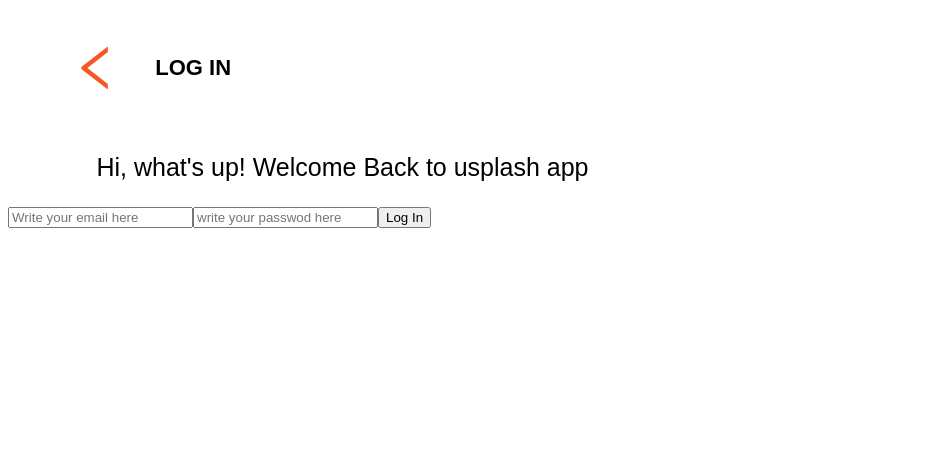
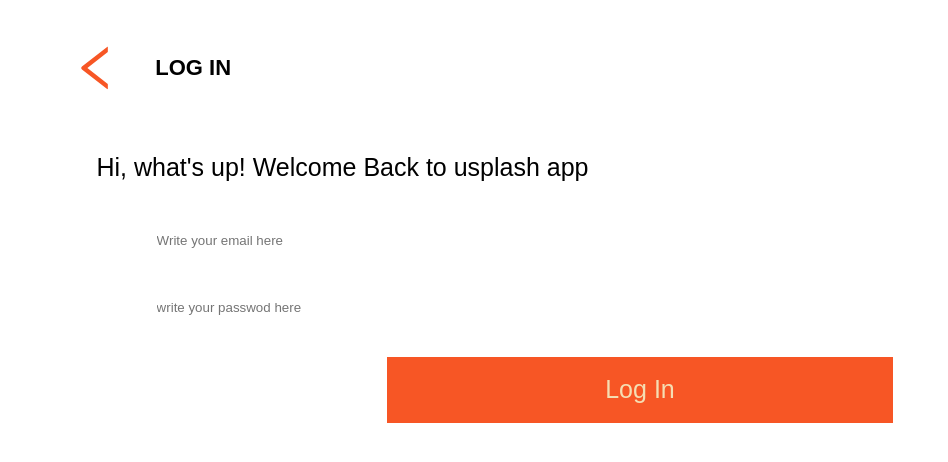
Before and after one commit to Fredvel123/my_unsplash, a Next.js app in the folder frontend/: page /login in a window 1280 px wide. Shown: the top 462 px of the page, without its empty margins (0-948 px from the left). Built offline with nearby package versions, Linux system fonts and the light colour scheme.

Commit message:
I added styled to login page

```diff
--- a/frontend/src/config/endpoints/index.urls.js
+++ b/frontend/src/config/endpoints/index.urls.js
@@ -3,5 +3,6 @@
 export default {
     discover: `${main}/images/discover`,
     search: `${main}/images/query`,
-    signup: `${main}/auth/signup`
+    signup: `${main}/auth/signup`,
+    login: `${main}/auth/login`
 }
--- a/frontend/src/pages/index.jsx
+++ b/frontend/src/pages/index.jsx
@@ -13,7 +13,9 @@
       </Head>
 
       <a href="search">Search images</a>
+      >br />
       <a href="signup">create an account here</a>
+      <bt />
       <a href="login">You already have an account?</a>
       {/* <Discover />    */}
 
--- a/frontend/src/pages/login/Inputs.jsx
+++ b/frontend/src/pages/login/Inputs.jsx
@@ -1,10 +1,12 @@
+import { Input } from "../../styles/login/form";
+
 export default function Inputs({text, type, state, setState}) {
     const handlerChange = e => {
         setState(e.target.value);
     }
     return (
         <>
-            <input
+            <Input
                 type={type}
                 placeholder={text}
                 onChange={handlerChange} />
--- a/frontend/src/pages/login/index.jsx
+++ b/frontend/src/pages/login/index.jsx
@@ -1,16 +1,36 @@
 import { useState } from "react";
 import Head from "next/head";
+// styled components
 import { Header, IconBack } from "../../styles/login";
+import { Form } from "../../styles/login/form";
+// components
 import Inputs from "./Inputs";
-
+// urls
+import urls from '../../config/endpoints/index.urls';
 
 export default function LogIn() {
     const [email, setEmail] = useState('');
     const [password, setPassword] = useState('');
+    const [data, setData] = useState(null)
+
+
+    const registerUser = async () => {
+        const sendInfo = await fetch(urls.login, {
+            method: 'POST',
+            headers: {
+                'Content-type': 'application/json'
+            },
+            body: JSON.stringify({
+                email, password
+            })
+        });
+        const response = await sendInfo.json();
+        setData(response)
+    }
+
     const handlerSubmit = e => {
         e.preventDefault();
-        console.log(email);
-        console.log(password);
+        registerUser();
     }
     return (
         <>
@@ -26,11 +46,11 @@
                 </div>
                 <h3>Hi, what's up! Welcome Back to usplash app</h3>
             </Header>
-            <form onSubmit={handlerSubmit}>
+            <Form onSubmit={handlerSubmit}>
                 <Inputs type='email' text='Write your email here' state={email} setState={setEmail} />
                 <Inputs type='password' text='write your passwod here' state={password} setState={setPassword} />
                 <button>Log In</button>
-            </form>
+            </Form>
         </>
     )
 }
--- /dev/null
+++ b/frontend/src/styles/login/form.jsx
@@ -0,0 +1,46 @@
+import styled from "styled-components";
+import colors from '../tools/colors.json';
+
+export const Form = styled.form`
+    width: 80%;
+    margin: 0vh 10%;
+    display: flex;
+    flex-direction: column;
+    button {
+        background: ${colors.orange};
+        padding: 2.3vh 0;
+        /* margin-top: 2vh; */
+        margin: 2vh 25%;
+        border: none;
+        color: wheat;
+        font-size: 25px;
+        cursor: pointer;
+        &:hover {
+            transition: .3s ease-in-out ;
+            background: #ec2222;
+        }
+    }
+    @media screen and (max-width: 750px) {
+        width: 86%;
+        margin: 0vh 7%;
+    }
+    @media screen and (max-width: 450px) {
+        width: 90%;
+        margin: 0vh 5%;
+    }
+`
+
+export const Input = styled.input`
+    margin: 1vh 0;
+    padding: 2vh 2%;
+    outline: none;
+    border: 2.5px solid white;
+    &:hover {
+        border: 2.5px solid lightblue;
+        background: lightblue;
+    }
+    &:focus {
+        outline: none;
+        background-color: #e8e8e8;
+    }
+`
```
Also changed, not shown: frontend/src/pages/signup/index.jsx (+5 -3 lines), frontend/src/styles/signup/index.jsx (+9 -0 lines).
